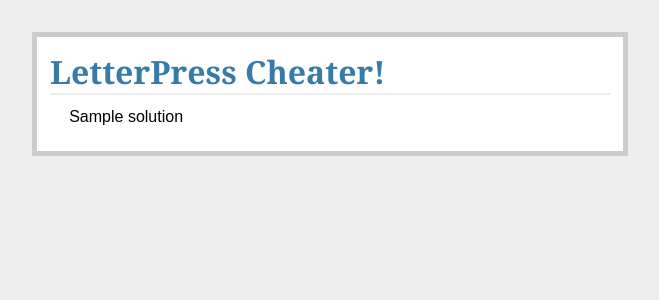
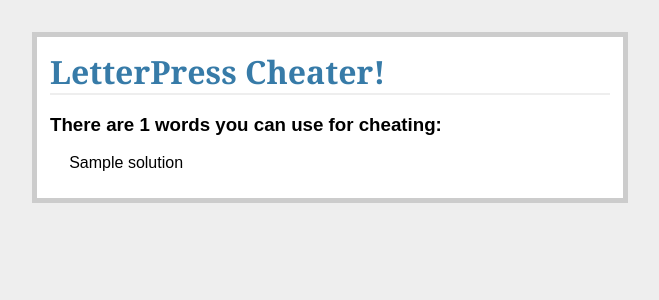
Before and after one commit to kkrzyzanowska/letterpresscheater, a Flask app: template templates/show_results.html in a window 1280 px wide. Shown: the top 300 px of the page, without its empty margins (310-969 px from the left). Run offline with Flask 2, Linux system fonts and the light colour scheme; the template is opened without the code that fills it: most values are stand-ins (such as "Sample title", 1, 10 or a date in 2020).

Commit message:
counts solutions now

```diff
--- a/templates/show_results.html
+++ b/templates/show_results.html
@@ -2,6 +2,8 @@
 {% block body %}
   <ul class=solutions>
     {% if solutions %}
+      <h3>There are {{ solutions | length }} words you can use for
+        cheating: </h3>
       {% for solution in solutions %}
       <li>{{ solution }}</li>
       {% endfor %}
```
Also changed, not shown: README.md.
